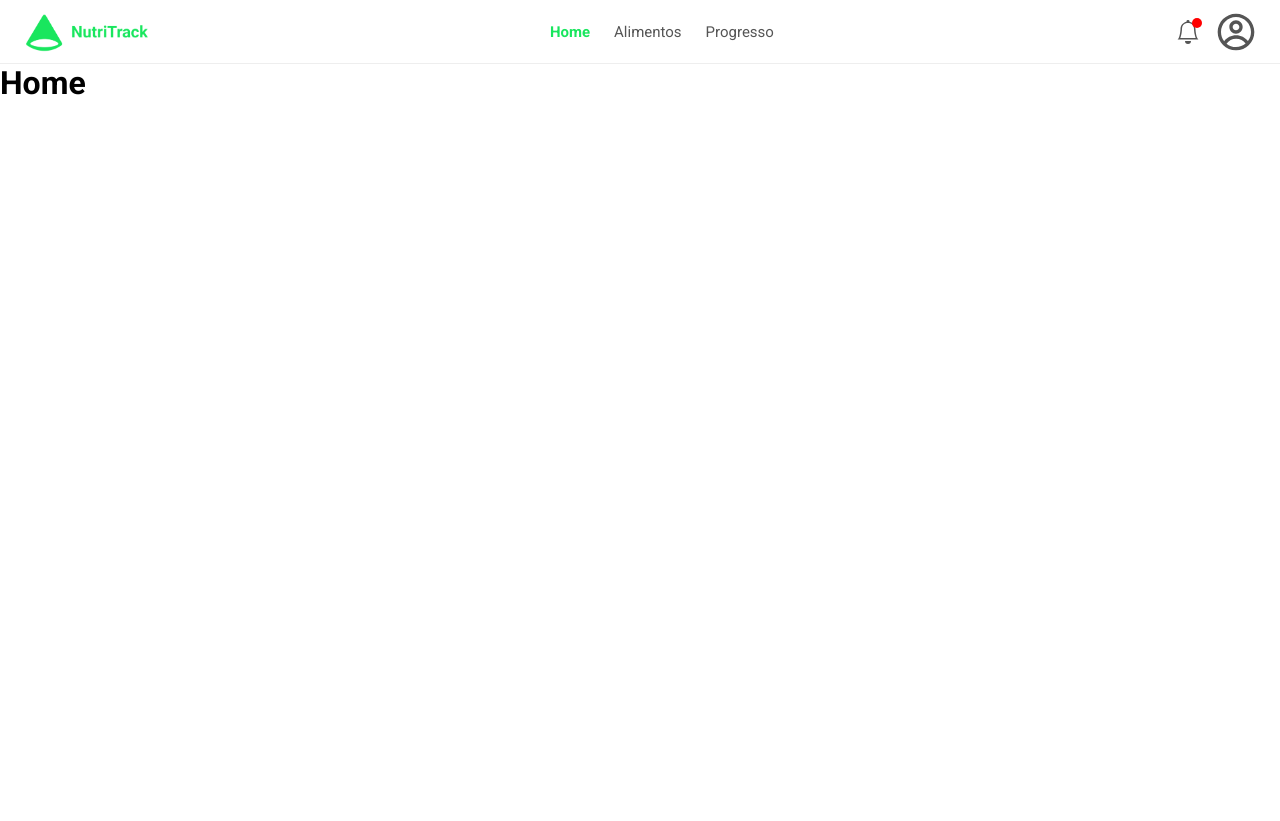
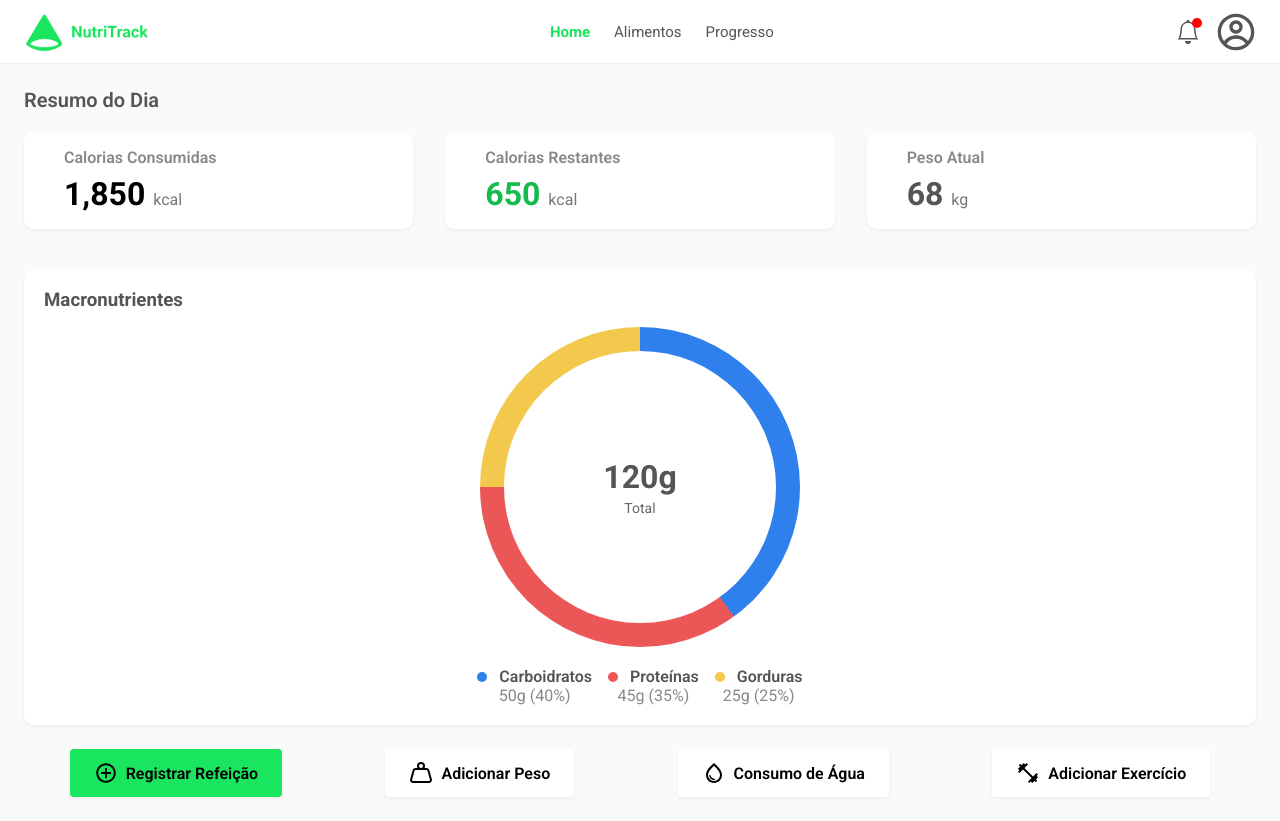
Before and after one commit to Willians-S-S/NutriTrack, a React (Vite) app in the folder frontend/: page / in a window 1280 px wide. Before the commit the page ends 800 px from the top, so only its background shows below. Built offline with nearby package versions, Linux system fonts and the light colour scheme.

Commit message:
feat: tela home

```diff
--- /dev/null
+++ b/frontend/src/pages/Home/Home.scss
@@ -0,0 +1,159 @@
+@use "../../styles/variables.scss" as *;
+
+.dashboard {
+    color: $text-dark;
+    padding: 24px;
+    background: $bg-gray;
+    min-height: calc(100vh - 8vh);
+
+    &-title {
+      font-size: 20px;
+      font-weight: 600;
+      margin-bottom: 20px;
+    }
+
+    &-cards {
+      display: flex;
+      gap: 32px;
+      margin-bottom: 40px;
+
+      .card {
+        flex: 1;
+        background: #fff;
+        border-radius: 10px;
+        padding: 16px 40px;
+        box-shadow: $shadow;
+        display: flex;
+        flex-direction: column;
+
+        &-label {
+          text-align: start;
+          font-size: 16px;
+          font-weight: 600;
+          color: #888;
+          margin-bottom: 8px;
+        }
+
+        &-value {
+          font-size: 32px;
+          font-weight: bold;
+
+          &.highlight {
+            color: #000;
+          }
+
+          &.success {
+            color: $secondary-color;
+          }
+        }
+
+        &-unit {
+          font-size: 16px;
+          font-weight: 400;
+          color: #777;
+        }
+      }
+    }
+
+    &-macro {
+      background: $bg-light;
+      border-radius: 10px;
+      padding: 20px;
+      margin-bottom: 24px;
+      box-shadow: $shadow;
+
+      h3 {
+        margin-bottom: 16px;
+      }
+
+      .macro-content {
+        display: flex;
+        align-items: center;
+        justify-content: center;
+        flex-direction: column;
+        gap: 20px;
+      }
+
+      .macro-circle {
+        width: 320px;
+        height: 320px;
+        border-radius: 50%;
+        background: conic-gradient(
+          #2f80ed 0 40%,
+          #eb5757 40% 75%,
+          #f2c94c 75% 100%
+        );
+        display: flex;
+        align-items: center;
+        justify-content: center;
+
+        .macro-total {
+          background-color: $bg-light;
+          border-radius: 50%;
+          width: 85%;
+          height: 85%;
+          display: flex;
+          flex-direction: column;
+          align-items: center;
+          justify-content: center;
+
+          .macro-amount {
+            font-size: 32px;
+            font-weight: bold;
+          }
+
+          .macro-label {
+            font-size: 14px;
+            font-weight: 400;
+            color: #666;
+            margin-top: 4px;
+          }
+        }
+      }
+
+      .macro-legend {
+        p {
+          margin: 0 8px;
+          font-weight: 600;
+          font-size: 16px;
+          display: inline-block;
+
+          span {
+            display: flex;
+            justify-content: center;
+            align-items: center;
+          }
+
+          .dot {
+            display: inline-block;
+            width: 10px;
+            height: 10px;
+            border-radius: 50%;
+            margin-right: 8px;
+
+            &.blue {
+              background: #2f80ed;
+            }
+            &.red {
+              background: #eb5757;
+            }
+            &.yellow {
+              background: #f2c94c;
+            }
+          }
+
+          .value {
+            color: #888;
+            font-weight: 400;
+          }
+        }
+      }
+    }
+
+    &-actions {
+      display: flex;
+      justify-content: space-around;
+
+      gap: 12px;
+    }
+  }
--- a/frontend/src/pages/Home/Home.tsx
+++ b/frontend/src/pages/Home/Home.tsx
@@ -1,8 +1,73 @@
+import Button from "../../components/Button/Button";
+import type { MouseEvent } from "react";
+import { IoMdAddCircleOutline } from "react-icons/io";
+import { LuWeight } from "react-icons/lu";
+import { MdOutlineWaterDrop } from "react-icons/md";
+import { MdFitnessCenter } from "react-icons/md";
+import "./Home.scss";
+
 function Home() {
+
+  function teste(e: MouseEvent<HTMLButtonElement>) {
+    e.preventDefault();
+    console.log("botao funcionando");
+  }
+
   return (
-    <>
-        <h1>Home</h1>
-    </>
+    <div className="dashboard">
+      <h2 className="dashboard-title">Resumo do Dia</h2>
+
+      <div className="dashboard-cards">
+        <div className="card">
+          <span className="card-label">Calorias Consumidas</span>
+          <span className="card-value highlight">1,850 <span className="card-unit">kcal</span></span>
+
+        </div>
+        <div className="card">
+          <span className="card-label">Calorias Restantes</span>
+          <span className="card-value success">650 <span className="card-unit">kcal</span></span>
+
+        </div>
+        <div className="card">
+          <span className="card-label">Peso Atual</span>
+          <span className="card-value">68 <span className="card-unit">kg</span></span>
+
+        </div>
+      </div>
+
+      <div className="dashboard-macro">
+        <h3>Macronutrientes</h3>
+        <div className="macro-content">
+          <div className="macro-circle">
+            <div className="macro-total">
+              <span className="macro-amount">120g</span>
+              <span className="macro-label">Total</span>
+            </div>
+          </div>
+          <div className="macro-legend">
+            <p>
+              <span className="dot blue"></span> Carboidratos
+              <span className="value">50g (40%)</span>
+            </p>
+            <p>
+              <span className="dot red"></span> Proteínas
+              <span className="value">45g (35%)</span>
+            </p>
+            <p>
+              <span className="dot yellow"></span> Gorduras
+              <span className="value">25g (25%)</span>
+            </p>
+          </div>
+        </div>
+      </div>
+
+      <div className="dashboard-actions">
+        <Button title={<><IoMdAddCircleOutline size={24}/> Registrar Refeição</>} onClick={teste}></Button>
+        <Button title={<><LuWeight size={24} /> Adicionar Peso</>} onClick={teste} white={true}></Button>
+        <Button title={<><MdOutlineWaterDrop size={24} /> Consumo de Água</>} onClick={teste} white={true}></Button>
+        <Button title={<><MdFitnessCenter size={24} /> Adicionar Exercício</>} onClick={teste} white={true}></Button>
+      </div>
+    </div>
   );
 }
 
```
